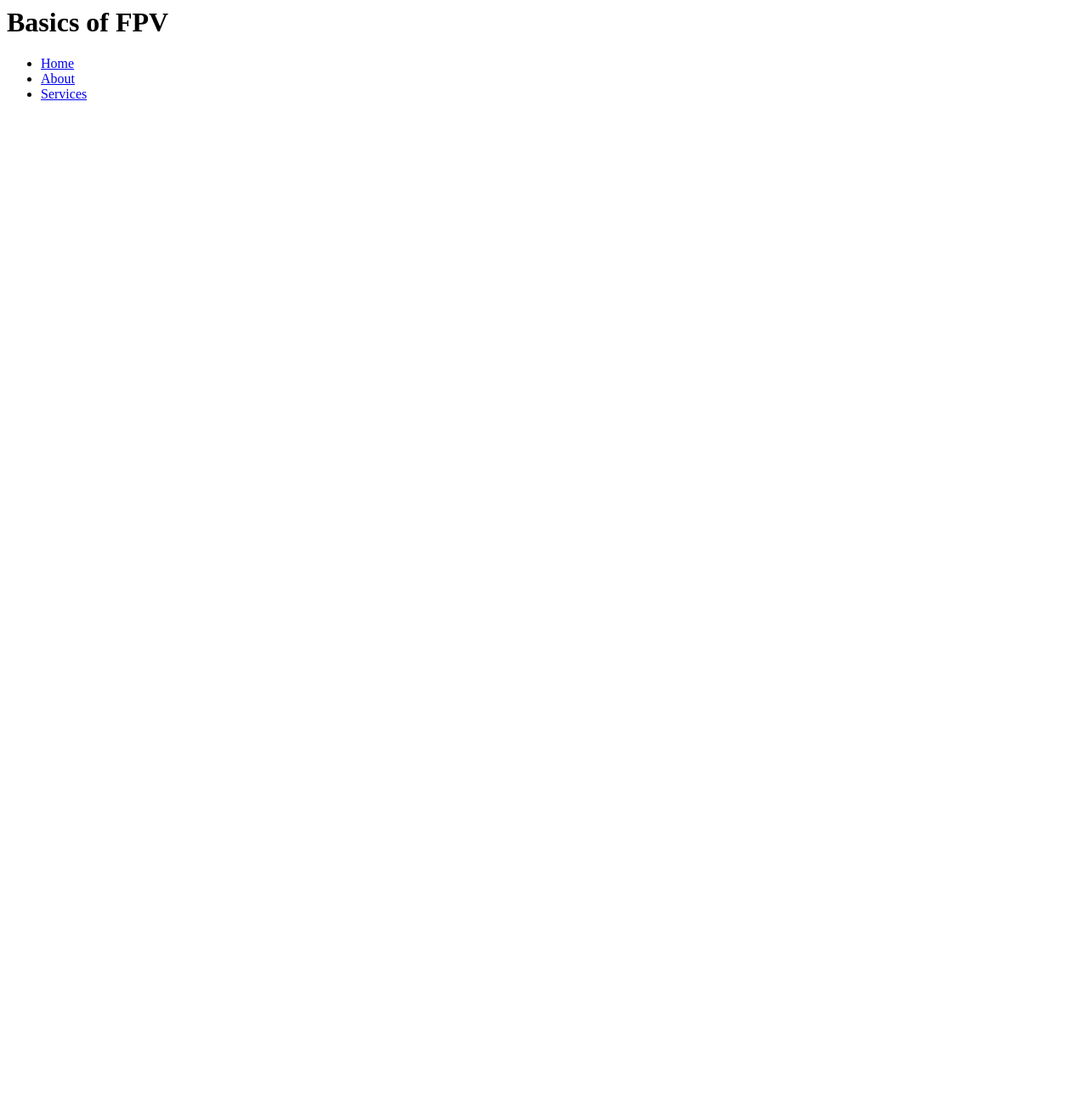
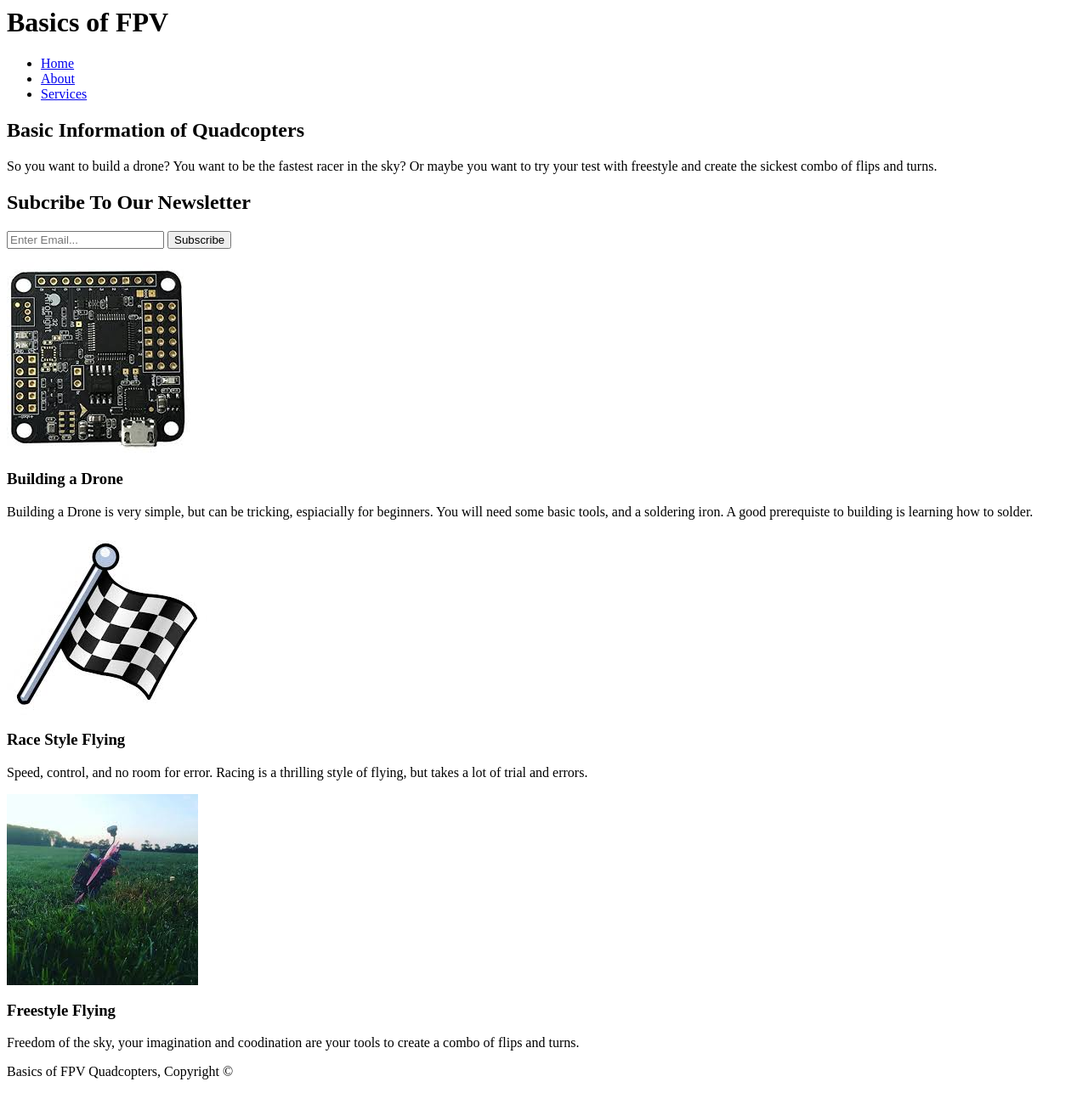
Before and after one commit to YourLocalPham/YourLocalPham.github.io, a plain HTML site: page index.html in a window 1280 px wide. Shown: the whole page at 85% size. Before the commit the page ends 800 px from the top, so only its background shows below. Drawn offline with Linux system fonts and the light colour scheme; files that its build step writes are made by us from their sources.

Commit message:
Added titles, links, showcase, newsletter, and boxes

```diff
--- a/index.html
+++ b/index.html
@@ -26,5 +26,46 @@
                 </nav>
             </div>
         </header>
+
+        <section id="showcase">
+            <div class="container">
+                <h1>Basic Information of Quadcopters</h1>
+                <p>So you want to build a drone? You want to be the fastest racer in the sky? Or maybe you want to try your test with freestyle and create the sickest combo of flips and turns.</p>
+            </div>
+        </section>
+
+        <section id="newsletter">
+            <div class="container">
+                <h1>Subcribe To Our Newsletter</h1>
+                <form>
+                    <input type="email" placeholder="Enter Email...">
+                    <button type="submit" class="button_1">Subscribe</button>
+                </form>
+
+            </div>
+
+        </section>
+        <section id="boxes">
+            <div class="container">
+                <div class="box">
+                    <img src="./images/flight_controller.jpg">
+                    <h3>Building a Drone</h3>
+                    <p>Building a Drone is very simple, but can be tricking, espiacially for beginners. You will need some basic tools, and a soldering iron. A good prerequiste to building is learning how to solder.</p>
+                </div>
+                <div class="box">
+                    <img src="./images/flag.jpg">
+                    <h3>Race Style Flying</h3>
+                    <p>Speed, control, and no room for error. Racing is a thrilling style of flying, but takes a lot of trial and errors.</p>
+                </div>
+                <div class="box">
+                    <img src="./images/crash.jpg">
+                    <h3>Freestyle Flying</h3>
+                    <p>Freedom of the sky, your imagination and coodination are your tools to create a combo of flips and turns.</p>
+                </div>
+            </div>
+        </section>
+        <footer>
+            <p>Basics of FPV Quadcopters, Copyright &copy;</p>
+        </footer>
     </body>
 </html>
```
Also changed, not shown: images/crash.jpg (added), images/flag.jpg (added), images/flight_controller.jpg (added).
